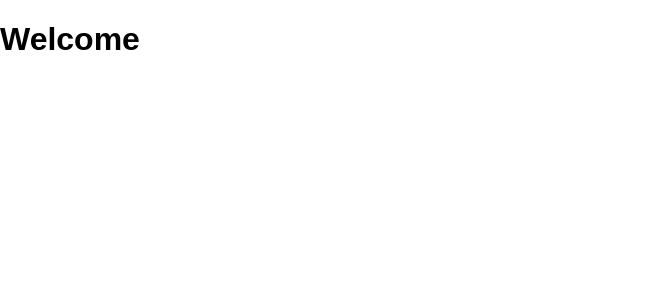
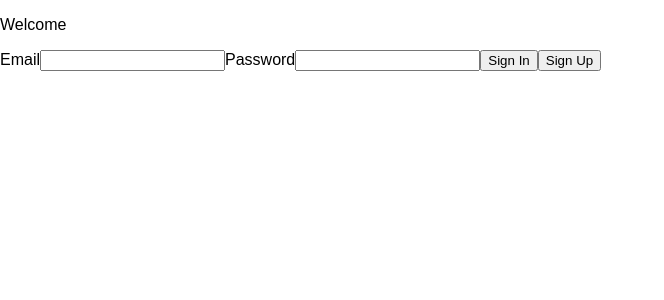
Before and after one commit to sansSpoon/react-tester, a React (Create React App) app: page / in a window 1280 px wide. Shown: the top 300 px of the page, without its empty margins (0-664 px from the left). Built offline with nearby package versions, Linux system fonts and the light colour scheme.

Commit message:
update heirarchy

```diff
--- a/src/Welcome.js
+++ b/src/Welcome.js
@@ -39,17 +39,14 @@ class Welcome extends Component {
 
 	render() {
 		return(
-			<div>
-				<p>Welcome</p>
 				<form>
 					<label htmlFor="email">Email</label>
-					<input id="email" name="email" type="text" value={this.state.email} onChange={this.handleChange} />
+					<input id="email" name="email" type="email" value={this.state.email} onChange={this.handleChange} />
 					<label htmlFor="password">Password</label>
 					<input id="password" name="password" type="password" value={this.state.password} onChange={this.handleChange} />
 					<input type="submit" name="signIn" value="Sign In" onClick={this.handleSubmit} />
 					<input type="button" name="signUp" value="Sign Up" onClick={this.handleSubmit} />
 				</form>
-			</div>
 		);
 	}
 
--- a/src/WelcomeContainer.js
+++ b/src/WelcomeContainer.js
@@ -1,4 +1,5 @@
 import React, { Component } from 'react';
+import Welcome from './Welcome';
 
 export default class WelcomeContainer extends Component {
 
@@ -11,7 +12,10 @@ export default class WelcomeContainer extends Component {
 
 	render() {
 		return (
-			<h1>Welcome</h1>
+			<div>
+				<p>Welcome</p>
+				<Welcome />
+			</div>
 		);
 	}
 
```
